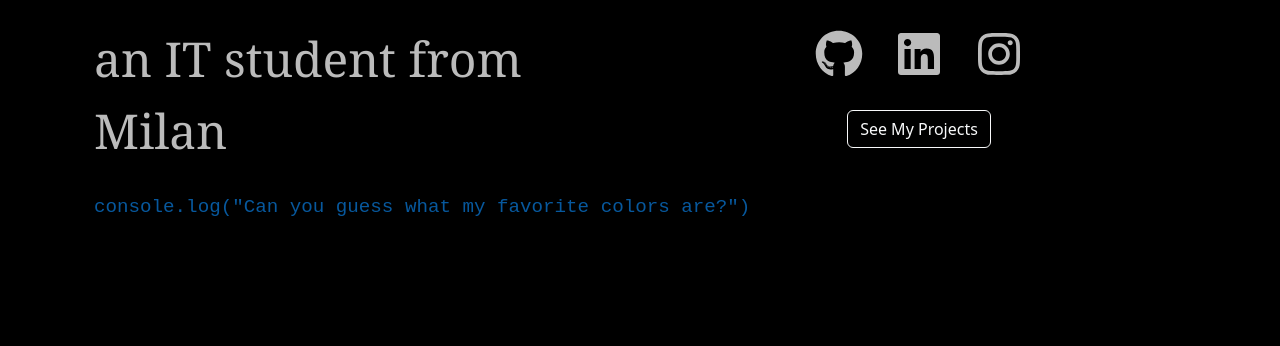
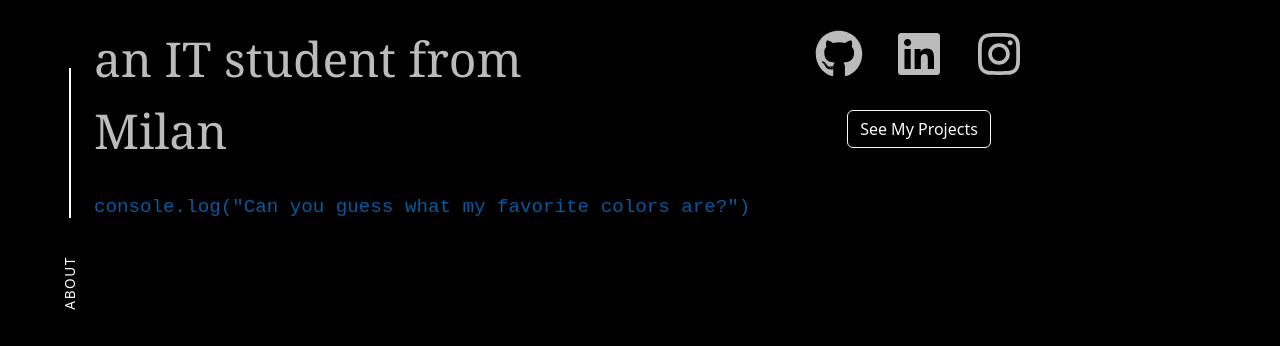
Before and after one commit to comitanigiacomo/deep_mind, a React (Vite) app: page / in a window 1280 px wide. Shown: the part 352-698 px from the top of the page. Built offline with nearby package versions, Linux system fonts and the light colour scheme.

Commit message:
add VerticalSectionIndicator component to App for enhanced section navigation

```diff
--- a/src/App.jsx
+++ b/src/App.jsx
@@ -8,7 +8,7 @@ import Contacts from './pages/Contacts';
 import 'bootstrap/dist/css/bootstrap.min.css';
 import './App.css'
 import { useEffect } from 'react';
-
+import VerticalSectionIndicator from './components/VerticalSectionIndicator.jsx';
 
 export default function App() {
 
@@ -33,6 +33,7 @@ useEffect(() => {
   return (
     <>
       <Mynav />
+      <VerticalSectionIndicator />
       <div className="background-wrapper">
         <div className="container mt-3">
           <section id="about">
```
